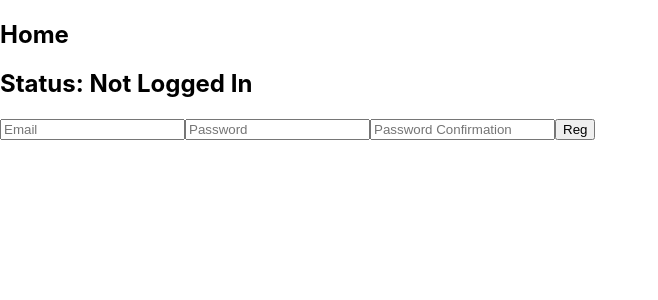
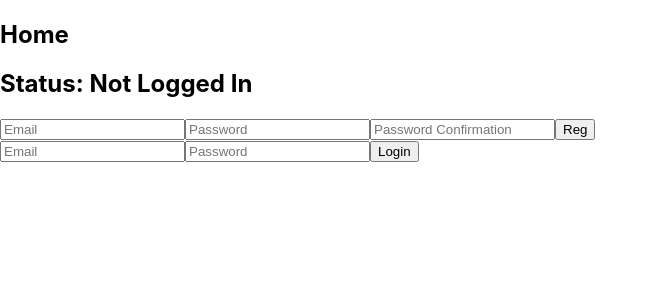
Before and after one commit to grace-mugoiri/react-rails-auth, a React (Create React App) app in the folder client-auth/: page / in a window 1280 px wide. Shown: the top 300 px of the page, without its empty margins (0-658 px from the left). Built offline with nearby package versions, Linux system fonts and the light colour scheme.

Commit message:
implement login component

```diff
--- a/client-auth/src/App.js
+++ b/client-auth/src/App.js
@@ -16,7 +16,7 @@
 	handleLogin(data) {
 		this.setState({
 			loggedInStatus: "Logged In",
-			user: data
+			user: data.user
 		})
 	}
 	render() {
--- a/client-auth/src/components/Home.js
+++ b/client-auth/src/components/Home.js
@@ -1,5 +1,6 @@
 import React, { Component } from 'react';
-import Registrations from './auth/Registrations'
+import Registrations from './auth/Registrations';
+import Login from './auth/Login';
 
 export default class extends Component{
 	constructor(props) {
@@ -17,6 +18,7 @@
 				<h2>Home</h2>
 				<h2>Status: {this.props.loggedInStatus}</h2>
 				<Registrations handleSuccessfulAuth={this.handleSuccessfulAuth} />
+				<Login handleSuccessfulAuth={this.handleSuccessfulAuth} />
 			</div>
 		)
 	}
--- /dev/null
+++ b/client-auth/src/components/auth/Login.js
@@ -0,0 +1,69 @@
+import React, { Component } from 'react';
+import axios from 'axios';
+
+export default class Login extends Component {
+	constructor(props) {
+		super(props);
+		this.state = {
+			email: "",
+			password: "",
+			loginErrors: ""
+		}
+		this.handleSubmit = this.handleSubmit.bind(this);
+		this.handleChange = this.handleChange.bind(this);
+	}
+
+	handleChange(event) {
+		this.setState({
+			[event.target.name]: event.target.value
+		})
+	}
+
+	handleSubmit(event) {
+		const {
+			email,
+			password,
+		} = this.state;
+
+		axios.post("http://localhost:3001/sessions", {
+			user: {
+				email: email,
+				password: password
+			}
+		},
+		{ withCredentials: true }
+		)
+			.then(response => {
+				if (response.data.logged_in) {
+					this.props.handleSuccessfulAuth(response.data);
+				}
+			})
+
+			.catch(error => {
+				console.log("login error", error);
+		})
+		event.preventDefault();
+	}
+	render() {
+		return (
+			<div>
+				<form onSubmit={this.handleSubmit}>
+					<input type="email"
+						name="email"
+						placeholder="Email"
+						value={this.state.email}
+						onChange={this.handleChange} required
+					/>
+					<input type="password"
+						name="password"
+						placeholder="Password"
+						value={this.state.password}
+						onChange={this.handleChange} required
+					/>
+
+					<button type='submit'>Login</button>
+				</form>
+			</div>
+		)
+	}
+}
```
